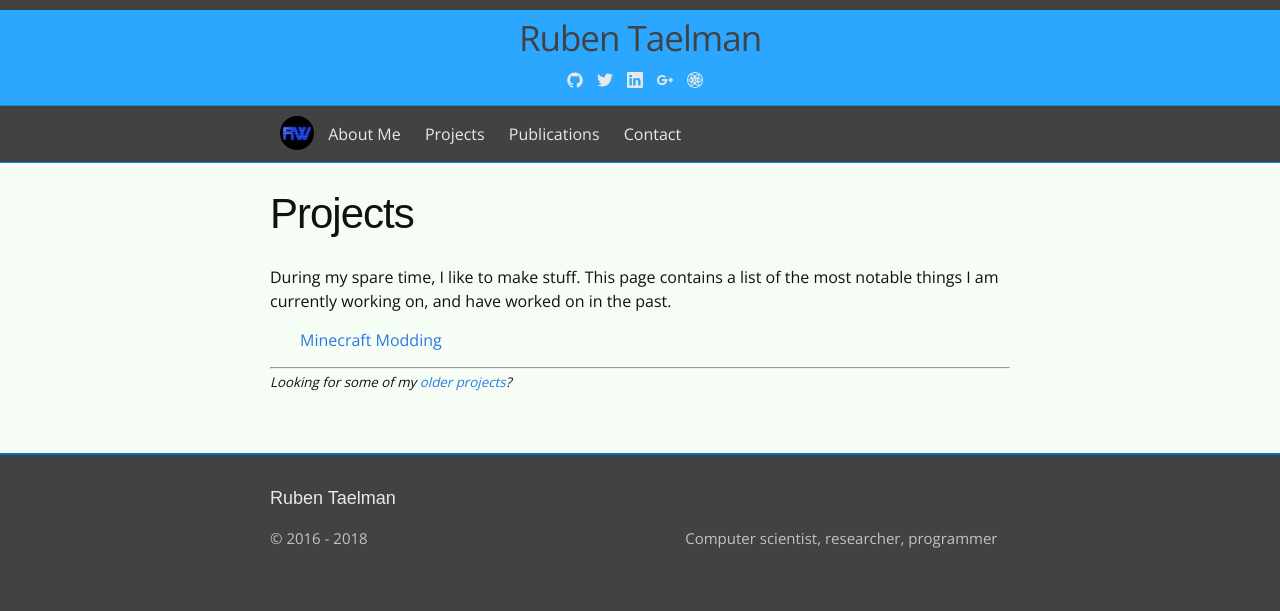
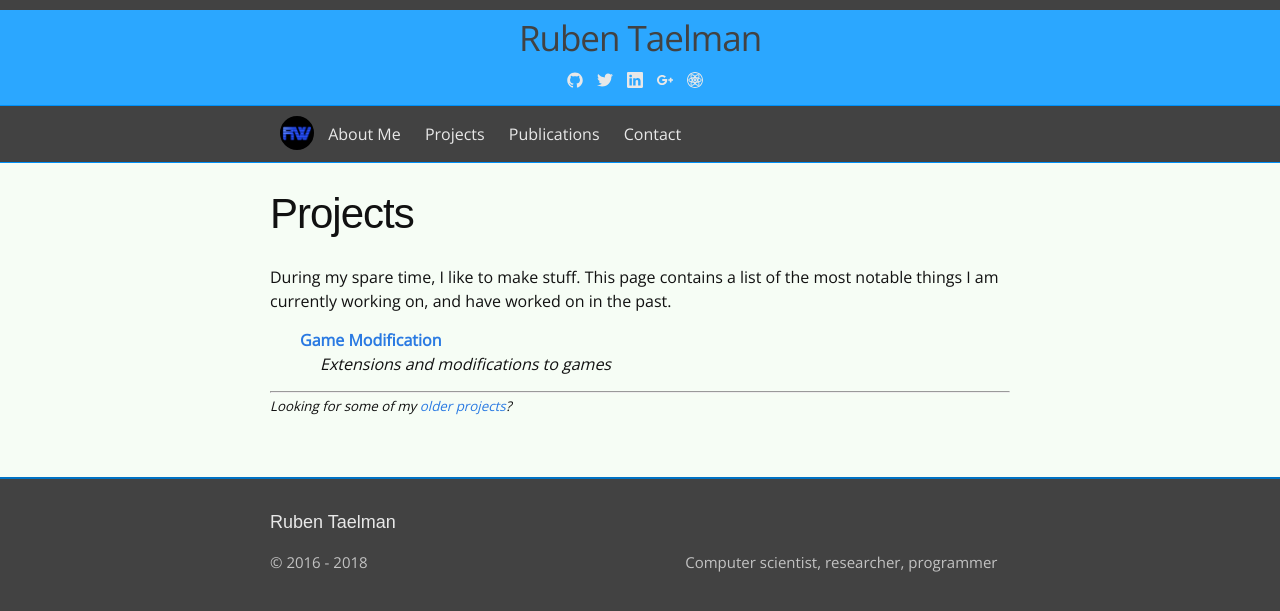
Before and after one commit to rubensworks/rubensworks.net, a Jekyll site: the page built from projects.html, in a window 1280 px wide. Shown: the top 611 px of the page. Built offline with Jekyll 4.4.1, drawn with Linux system fonts in a browser that asks for light colours; some web fonts are replaced.

Commit message:
Improve styling of projects page

```diff
--- a/_projects/minecraft.html
+++ b/_projects/minecraft.html
@@ -1,7 +1,8 @@
 ---
 layout: project
-title:  "Minecraft Modding"
+title:  "Game Modification"
 start:  "December 2013"
+description: "Extensions and modifications to games"
 ---
 
 <p>
--- a/_sass/_base.scss
+++ b/_sass/_base.scss
@@ -221,3 +221,7 @@ pre {
 .rdfonly {
     display: none !important;
 }
+
+.indent {
+	margin-left: 20px;
+}
--- a/_sass/_layout.scss
+++ b/_sass/_layout.scss
@@ -286,6 +286,10 @@
 
 .projects {
     list-style: none;
+
+	a {
+		font-weight: bold;
+	}
 }
 
 .duration {
--- a/projects.html
+++ b/projects.html
@@ -12,7 +12,10 @@ This page contains a list of the most notable things I am currently working on,
 <ul class="projects">
 {% for project in site.projects %}
   {% unless project.end %}
-    <li><a href="{{ project.url | prepend: site.baseurl }}">{{ project.title }}</a></li>
+    <li>
+		<a href="{{ project.url | prepend: site.baseurl }}">{{ project.title }}</a>
+		<p class="indent"><em>{{ project.description }}</em></p>
+	</li>
   {% endunless %}
 {% endfor %}
 </ul>
```
